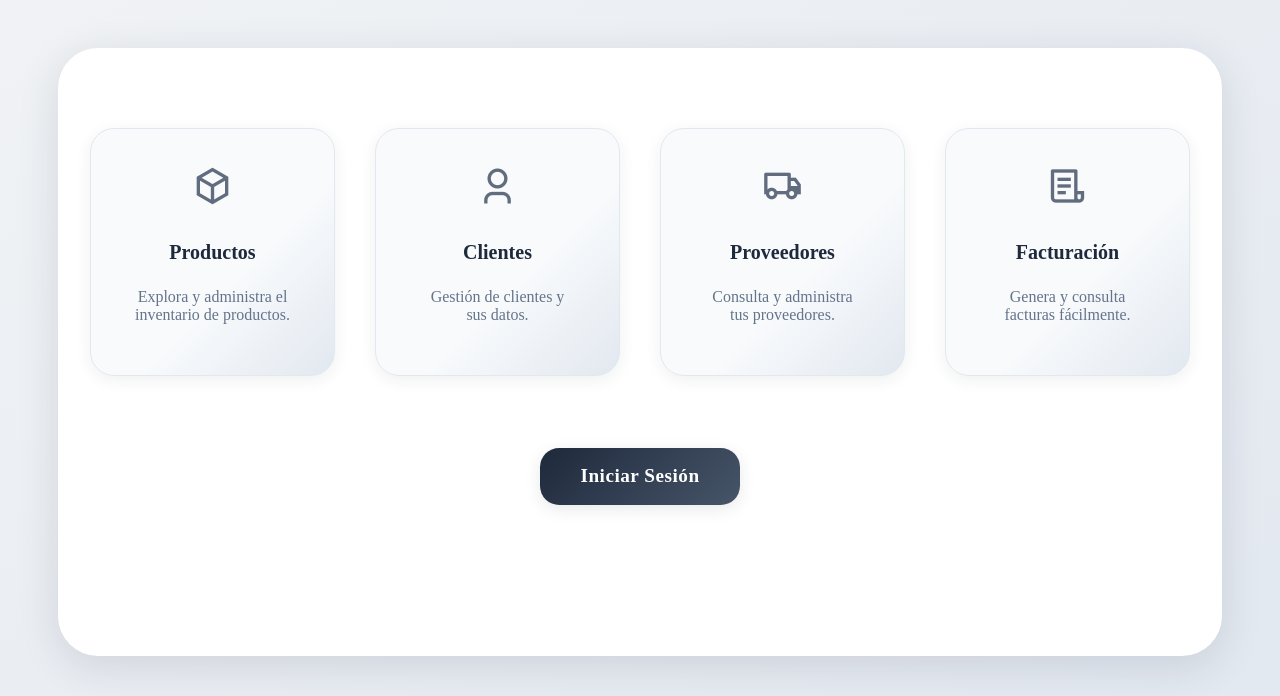
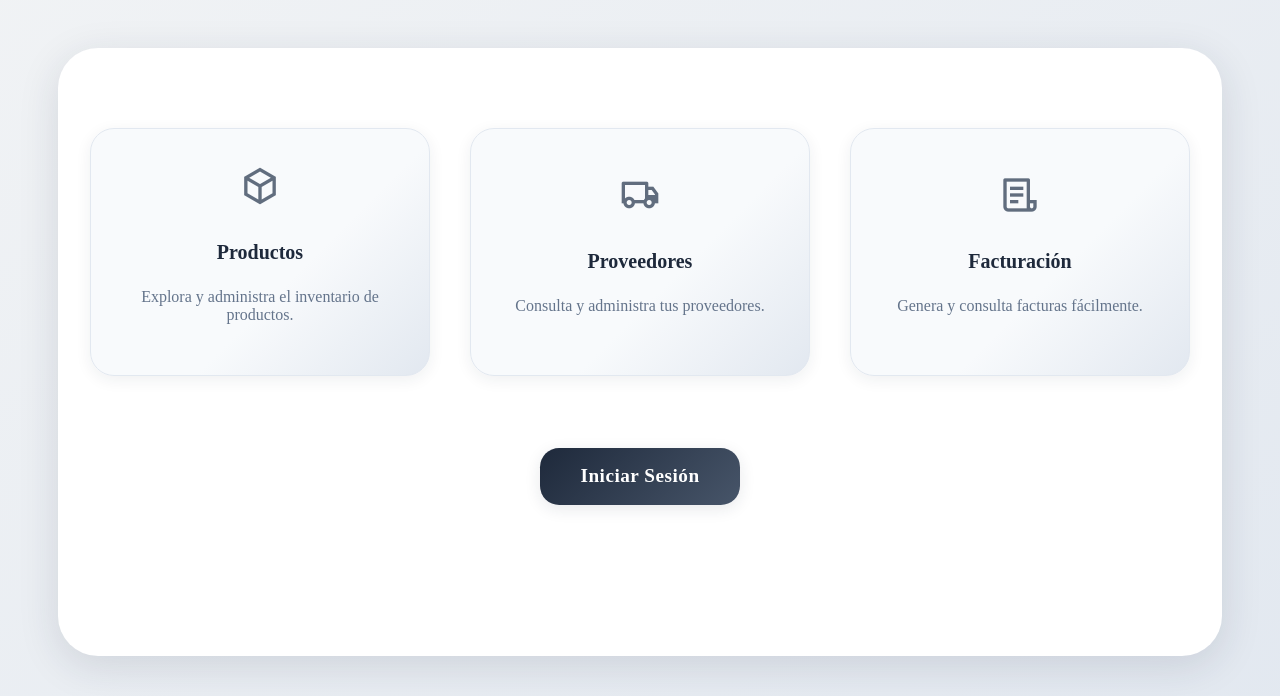
Before and after one commit to KevinColoma/AWDDreamTeamCopy, a PHP site: page / in a window 1280 px wide. Shown: the part 88-784 px from the top of the page. Run offline with PHP 8.4, Linux system fonts and the light colour scheme.

Commit message:
navegación del botón del menú hacia página Facturas , proveedores,inicio sesion

```diff
--- a/Proyecto/Index.php
+++ b/Proyecto/Index.php
@@ -26,17 +26,12 @@ $isLogged = isset($_SESSION['user_id']) ? 'true' : 'false';
                 <h2>Productos</h2>
                 <p>Explora y administra el inventario de productos.</p>
             </div>
-            <div class="menu-card" onclick="window.location.href='#clientes'">
-                <i class="ri-user-3-line menu-icon"></i>
-                <h2>Clientes</h2>
-                <p>Gestión de clientes y sus datos.</p>
-            </div>
-            <div class="menu-card" onclick="window.location.href='#proveedores'">
+            <div class="menu-card" onclick="window.location.href='HTML/suppliers.html'">
                 <i class="ri-truck-line menu-icon"></i>
                 <h2>Proveedores</h2>
                 <p>Consulta y administra tus proveedores.</p>
             </div>
-            <div class="menu-card" onclick="window.location.href='#facturacion'">
+            <div class="menu-card" onclick="window.location.href='CLiente/Factura.html'">
                 <i class="ri-file-list-3-line menu-icon"></i>
                 <h2>Facturación</h2>
                 <p>Genera y consulta facturas fácilmente.</p>
--- a/Proyecto/PHP/LoginFrm.php
+++ b/Proyecto/PHP/LoginFrm.php
@@ -23,7 +23,7 @@
             <button type="submit">Iniciar Sesión</button>
             <div class="register-link">
                 <span>¿No tienes cuenta?</span>
-                <a href="registro.html">Regístrate</a>
+                <a href="RegistroFrm.php">Regístrate</a>
             </div>
         </form>
     </div>
```
